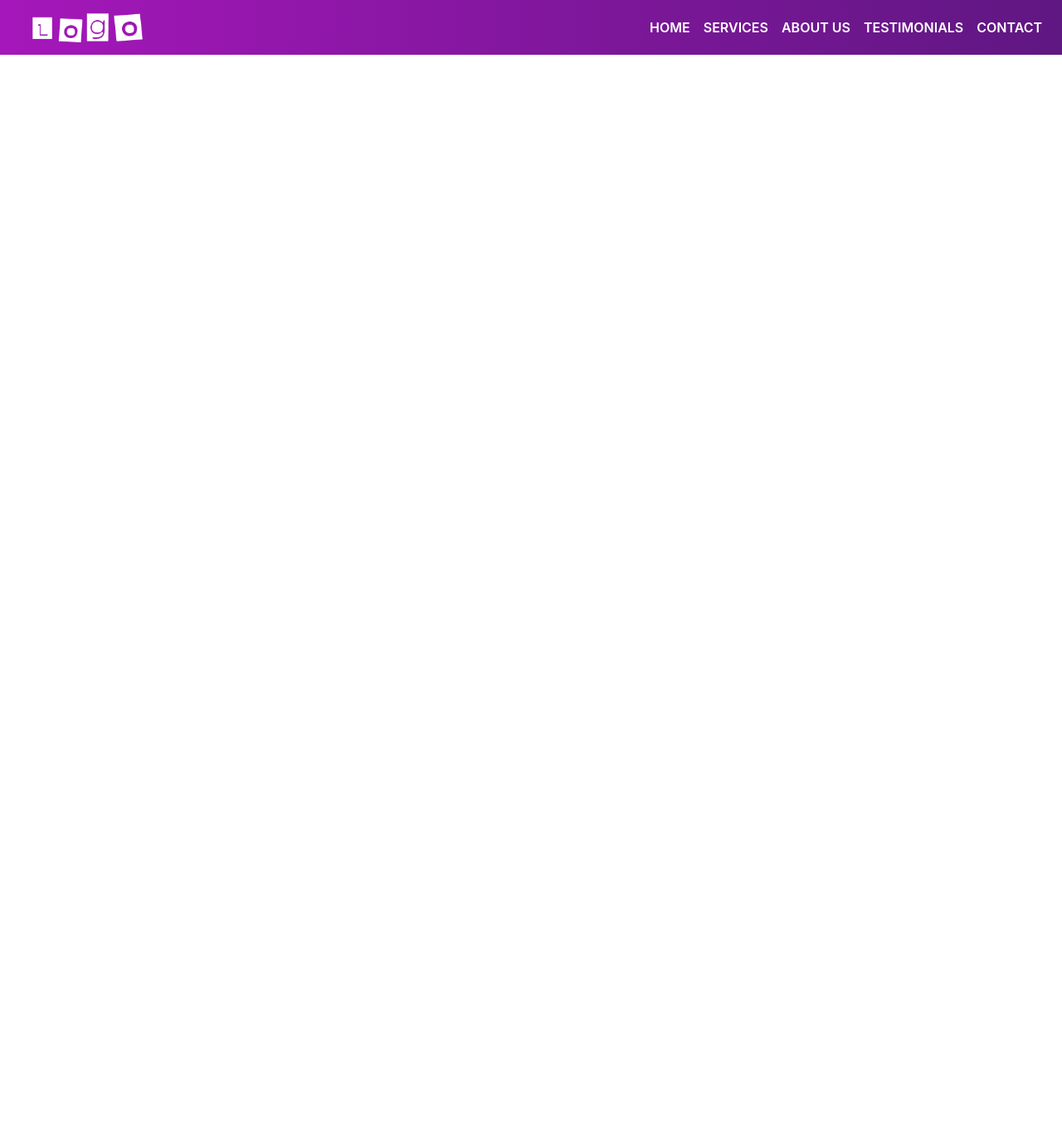
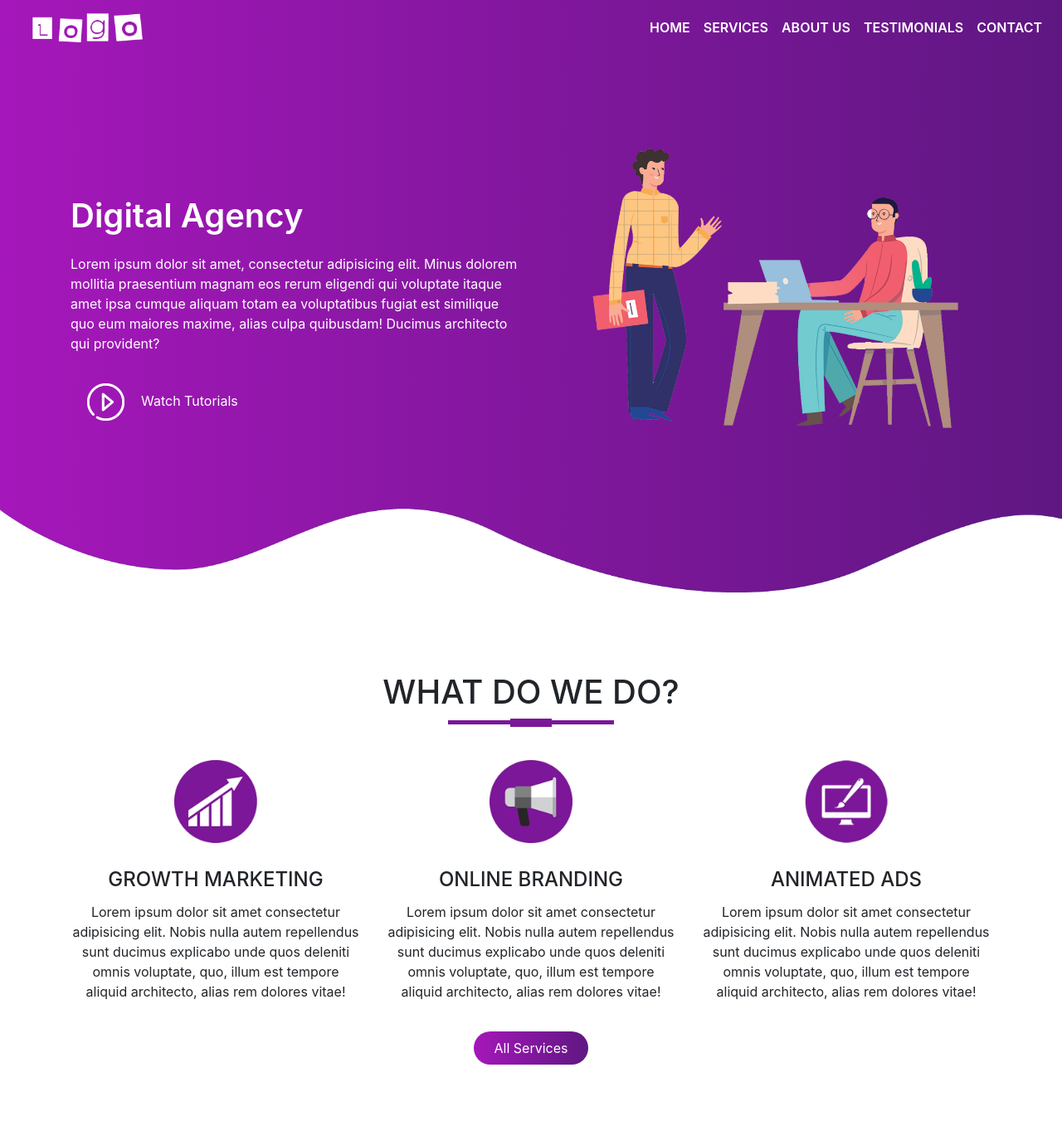
Before and after one commit to deven10/Bootstrap_Website, a plain HTML site: page index.html in a window 1280 px wide. Shown: the whole page at 83% size. Before the commit the page ends 800 px from the top, so only its background shows below. Drawn offline with nearby package versions, Linux system fonts and the light colour scheme.

Commit message:
Serivces Section Created

```diff
--- a/index.html
+++ b/index.html
@@ -32,10 +32,10 @@
             <div class="collapse navbar-collapse" id="navbarNav">
                 <ul class="navbar-nav ml-auto">
                   <li class="nav-item">
-                    <a class="nav-link" href="#">HOME</a>
+                    <a class="nav-link" href="#banner">HOME</a>
                   </li>
                   <li class="nav-item">
-                    <a class="nav-link" href="#">SERVICES</a>
+                    <a class="nav-link" href="#services">SERVICES</a>
                   </li>
                   <li class="nav-item">
                     <a class="nav-link" href="#">ABOUT US</a>
@@ -52,12 +52,51 @@
     </section>
 
     <!-- Banner Section -->
-    <section class="banner">
+    <section id="banner">
         <div class="container">
             <div class="row">
-
+                <div class="col-md-6">
+                  <p class="promo-title">Digital Agency</p>
+                  <p>Lorem ipsum dolor sit amet, consectetur adipisicing elit. Minus dolorem mollitia praesentium magnam eos rerum eligendi qui voluptate itaque amet ipsa cumque aliquam totam ea voluptatibus fugiat est similique quo eum maiores maxime, alias culpa quibusdam! Ducimus architecto qui provident?</p>
+                  <a href="#"><img src="./images/play.png" class="play-btn" alt="" srcset="">Watch Tutorials</a>
+                </div>
+                <div class="col-md-6 text-center">
+                  <img src="./images/home2.png" class="img-fluid" alt="" srcset="">
+                </div>
             </div>
         </div>
+        <img src="./images/wave1.png" class="bottom-img" alt="" srcset="">
     </section>
+
+    <!-- Services Section -->
+    <section id="services">
+      <div class="container text-center">
+        <h1 class="title">WHAT DO WE DO?</h1>
+        <div class="row text-center">
+          <div class="col-md-4 services">
+            <img src="./images/service1.png" class="service-img" alt="" srcset="">
+            <h4>Growth Marketing</h4>
+            <p>Lorem ipsum dolor sit amet consectetur adipisicing elit. Nobis nulla autem repellendus sunt ducimus explicabo unde quos deleniti omnis voluptate, quo, illum est tempore aliquid architecto, alias rem dolores vitae!</p>
+          </div>
+
+          <div class="col-md-4 services">
+            <img src="./images/service2.png" class="service-img" alt="" srcset="">
+            <h4>Online Branding</h4>
+            <p>Lorem ipsum dolor sit amet consectetur adipisicing elit. Nobis nulla autem repellendus sunt ducimus explicabo unde quos deleniti omnis voluptate, quo, illum est tempore aliquid architecto, alias rem dolores vitae!</p>
+          </div>
+
+          <div class="col-md-4 services">
+            <img src="./images/service3.png" class="service-img" alt="" srcset="">
+            <h4>Animated Ads</h4>
+            <p>Lorem ipsum dolor sit amet consectetur adipisicing elit. Nobis nulla autem repellendus sunt ducimus explicabo unde quos deleniti omnis voluptate, quo, illum est tempore aliquid architecto, alias rem dolores vitae!</p>
+          </div>
+        </div>
+        <button class="btn btn-primary">All Services</button>
+      </div>
+    </section>
+
+    <!----------- About Us Section ---------->
+
+
 </body>
 </html>
--- a/style.css
+++ b/style.css
@@ -2,6 +2,10 @@
     margin: 0;
     padding: 0;
     box-sizing: border-box;
+}
+
+html{
+    scroll-behavior: smooth;
 }
 
 #nav-bar{
@@ -44,3 +48,86 @@
 .navbar-toggler{
     outline: none !important;
 }
+
+/*--------banner section------------*/
+
+#banner{
+    background-image: linear-gradient( to right, #a517ba, #5f1782);
+    /* background-color: green; */
+    color: #fff;
+    padding-top: 5%;
+}
+
+.promo-title{
+    font-size: 40px;
+    margin-top: 100px;
+    font-weight: 600;
+}
+
+.play-btn{
+    width: 45px;
+    margin:20px;
+}
+
+#banner a{
+    color: #fff;
+    text-decoration: none;
+}
+
+.bottom-img{
+    width: 100%;
+}
+
+/* ------- services section ---------- */
+
+#services{
+    padding: 80px 0px;
+}
+
+.service-img{
+    width: 100px;
+    margin-top: 20px;
+}
+
+.services{
+    /* background-color: green; */
+    padding: 20px;
+    /* text-align: left; */
+}
+
+.services h4{
+    text-transform: uppercase;
+    /* font-size: 30px; */
+    padding: 5px;
+    margin-top: 25px;
+}
+
+.title::before{
+    content: '';
+    height: 5px;
+    width: 200px;
+    background-color: #7b1798;
+    display: block;
+    margin-right: auto;
+    margin-left: auto;
+    transform: translateY(63px);
+}
+
+.title::after{
+    content: '';
+    height: 10px;
+    width: 50px;
+    background-color: #7b1798;
+    display: block;
+    margin-right: auto;
+    margin-left: auto;
+    transform: translateY(8px);
+}
+
+#services .btn-primary{
+    box-shadow: none;
+    border: none;
+    border-radius: 20px;
+    padding: 8px 25px;
+    background-image: linear-gradient( to right, #a517ba, #5f1782);
+}
```
